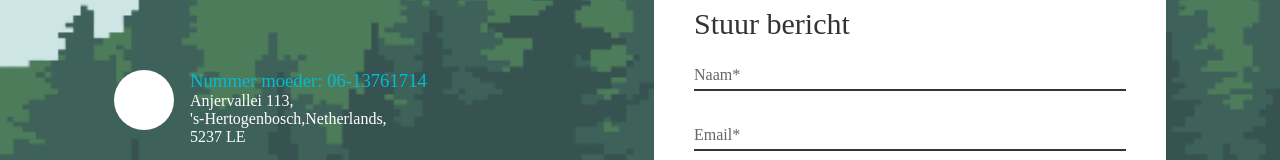
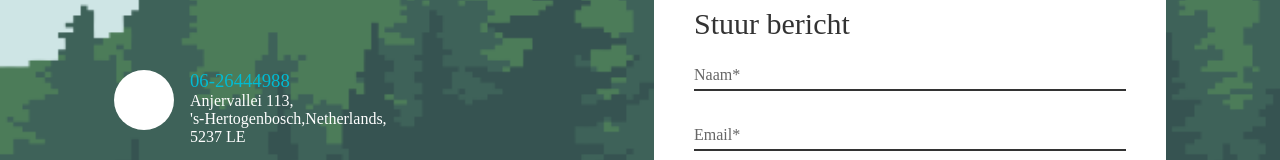
Before and after one commit to Patron073/Juulrunner, a plain HTML site: page index.html in a window 1280 px wide. Shown: the part 3141-3301 px from the top of the page. Drawn offline with Linux system fonts and the light colour scheme; some icons are missing.

Commit message:
Update index.html

```diff
--- a/index.html
+++ b/index.html
@@ -84,7 +84,7 @@
                 <div class="box">
                     <div class="icon"><i class="fa fa-map-marker" aria-hidden="true"></i></div>
                     <div class="text">
-                        <h3>Nummer moeder: 06-13761714 </h3>
+                        <h3>06-26444988 </h3>
                         <p>Anjervallei 113,<br>'s-Hertogenbosch,Netherlands,<br>5237 LE</p>
                     </div>
                 </div>
```
